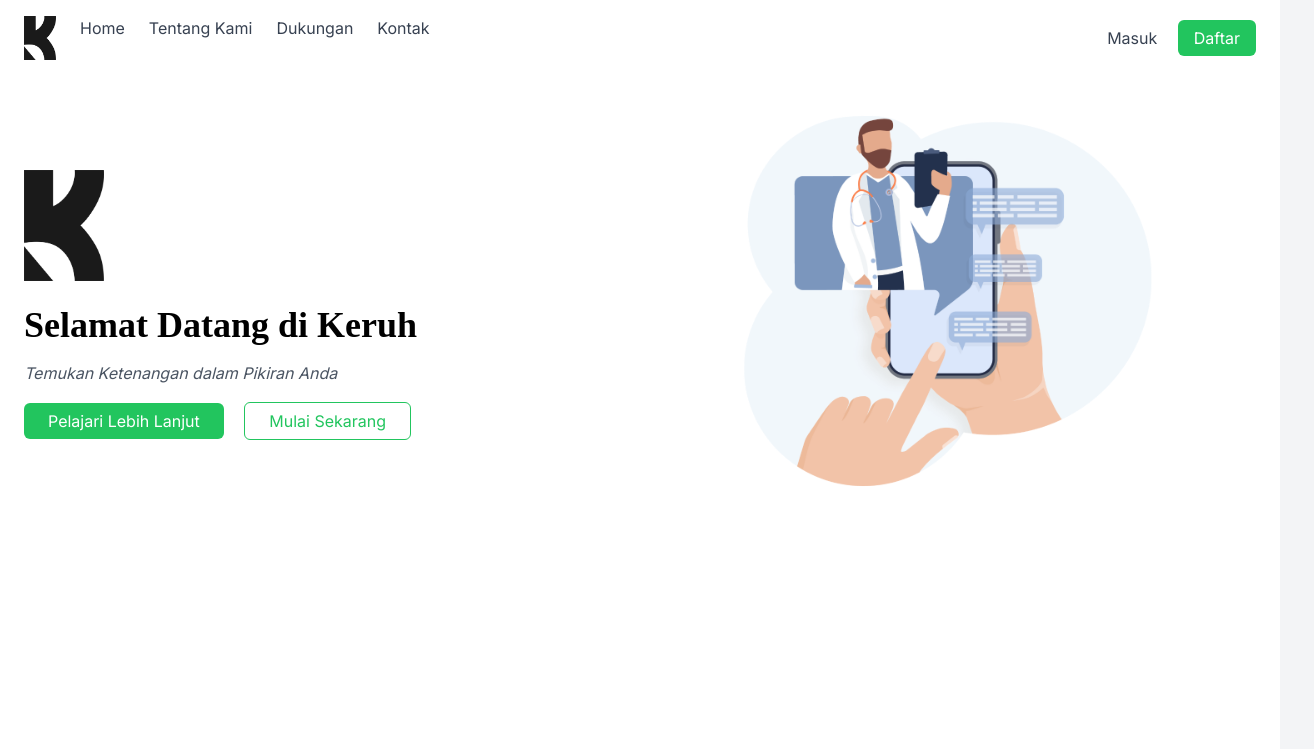
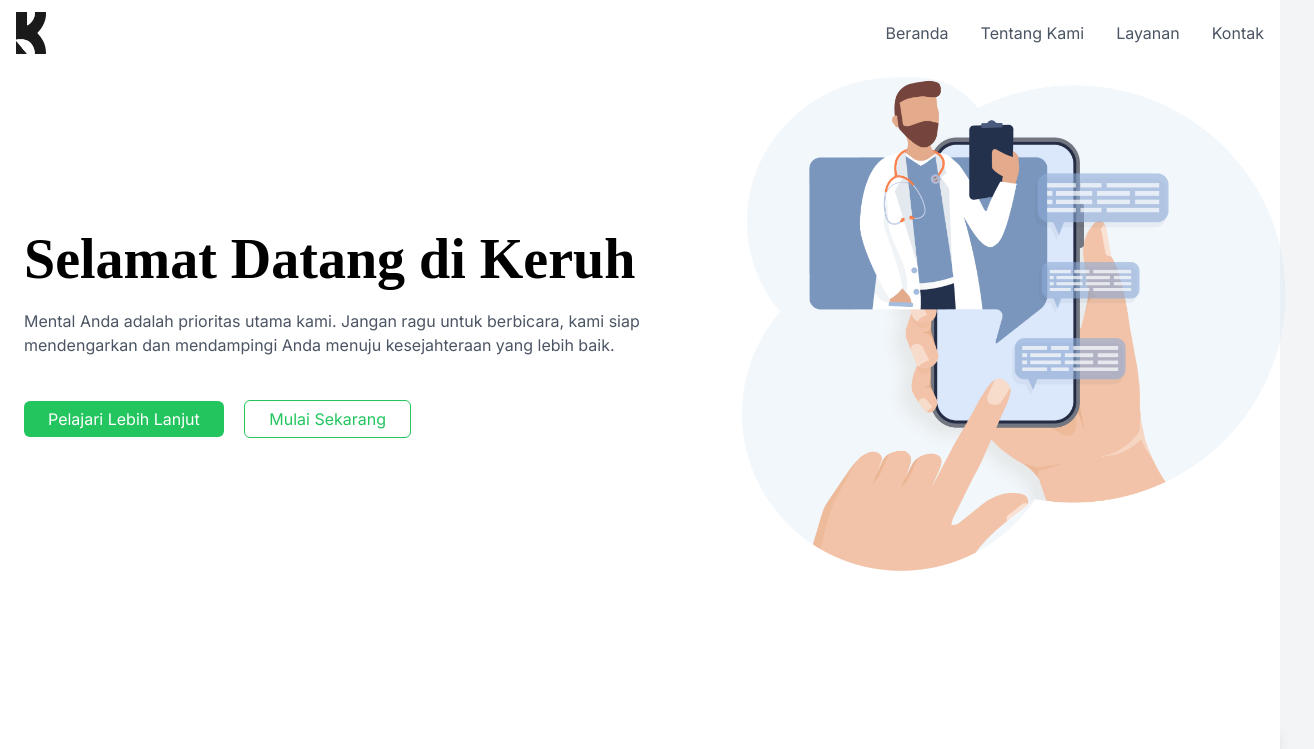
Before and after one commit to HadHanns/Keruh-Platform-Kesehatan-Mental, a website: page index.html in a window 1280 px wide. Shown: the top 749 px of the page, 1314 px wide, since content can reach past the window. Drawn offline with nearby package versions, Linux system fonts and the light colour scheme.

Commit message:
Cihuyyyyy

```diff
--- a/index.html
+++ b/index.html
@@ -14,50 +14,77 @@
     body {
       font-family: 'Inter', sans-serif;
     }
+
+    .glassmorphism {
+        background: rgba(255, 255, 255, 0.2);
+        backdrop-filter: blur(10px);
+        -webkit-backdrop-filter: blur(10px);
+    }
+    #navbar {
+            transition: all 0.5s ease-in-out;
+    }
+    #navbar a {
+        transition: color 0.3s ease-in-out;
+    }
+    html {
+        scroll-behavior: smooth;
+    }
+
+    @media screen and (prefers-reduced-motion: reduce) {
+        html {
+            scroll-behavior: auto;
+        }
+    }
   </style>
 </head>
 <body class="bg-gray-100">
 
   <!-- Header -->
-  <header class="bg-white shadow-md py-4">
-    <div class="container mx-auto flex justify-between items-center px-6">
-
-      <nav>
-        <ul class="flex space-x-6">
-          <li><img src="/Assets/img/LOGO ANJAY.png" class="h-89 w-8 font-bold"></li>
-          <li><a href="#" class="text-gray-700">Home</a></li>
-          <li><a href="#" class="text-gray-700">Tentang Kami</a></li>
-          <li><a href="#" class="text-gray-700">Dukungan</a></li>
-          <li><a href="#" class="text-gray-700">Kontak</a></li>
-        </ul>
-      </nav>
-      <div>
-        <a href="login-page.html" class="text-gray-700 px-4">Masuk</a>
-        <a href="register-page.html" class="bg-green-500 text-white px-4 py-2 rounded-md">Daftar</a>
-      </div>
+  <header id="navbar" class="fixed top-0 left-0 right-0 z-50 transition-colors duration-300">
+    <nav class="container mx-auto px-4 py-3">
+        <div class="flex items-center justify-between">
+            <a href="#" class="text-xl font-bold text-gray-800 transition-colors duration-300"><img src="Assets/img/LOGO ANJAY.png" alt="" width="30"></a>
+            <div class="hidden md:flex space-x-8">
+                <a href="#beranda" class="text-gray-600 hover:text-gray-800 transition-colors duration-300">Beranda</a>
+                <a href="#tentang" class="text-gray-600 hover:text-gray-800 transition-colors duration-300">Tentang Kami</a>
+                <a href="#" class="text-gray-600 hover:text-gray-800 transition-colors duration-300">Layanan</a>
+                <a href="#" class="text-gray-600 hover:text-gray-800 transition-colors duration-300">Kontak</a>
+            </div>
+            <button id="menu-toggle" class="md:hidden focus:outline-none">
+                <svg class="w-6 h-6" fill="none" stroke="currentColor" viewBox="0 0 24 24" xmlns="http://www.w3.org/2000/svg">
+                    <path stroke-linecap="round" stroke-linejoin="round" stroke-width="2" d="M4 6h16M4 12h16M4 18h16"></path>
+                </svg>
+            </button>
+        </div>
+    </nav>
+    <div id="mobile-menu" class="md:hidden hidden bg-white">
+        <a href="#" class="block py-2 px-4 text-gray-600 hover:bg-gray-100">Beranda</a>
+        <a href="#" class="block py-2 px-4 text-gray-600 hover:bg-gray-100">Tentang Kami</a>
+        <a href="#" class="block py-2 px-4 text-gray-600 hover:bg-gray-100">Layanan</a>
+        <a href="#" class="block py-2 px-4 text-gray-600 hover:bg-gray-100">Kontak</a>
     </div>
-  </header>
+</header>
 
   <!-- Hero Section -->
-  <section class="bg-white pb-32 h-[90vh]">
-    <div class="container mx-auto flex flex-col md:flex-row items-center px-6">
+  <section id="beranda" class="bg-white pb-32 h-[90vh]">
+    <div class="container mx-auto flex flex-wrap flex-col md:flex-row items-center px-6">
       <div class="md:w-1/2">
-        <img src="/Assets/img/LOGO ANJAY.png" class="h-25 w-20 font-bold">
         <br>
-        <h1 class="text-4xl font-bold mb-4" style="font-family: 'Lucida Bright', serif;">Selamat Datang di Keruh</h1>
-        <p class="text-gray-600 mb-6" style="font-style: italic;">Temukan Ketenangan dalam Pikiran Anda</p>
+        <h1 class="text-[56px] font-bold mb-2" style="font-family: 'Merriweather';">Selamat Datang di Keruh</h1>
+        <p class="text-gray-600 mb-[50px]" style="font-style: Montserrat;"> Mental Anda adalah prioritas utama kami.
+            Jangan ragu untuk berbicara, kami siap mendengarkan dan mendampingi Anda menuju kesejahteraan yang lebih baik.</p>
         <div class="space-x-4">
           <a href="#" class="bg-green-500 text-white px-6 py-2 rounded-md">Pelajari Lebih Lanjut</a>
           <a href="AI-Keruh.html" class="border border-green-500 text-green-500 px-6 py-2 rounded-md">Mulai Sekarang</a>
         </div>
       </div>
       <div class="md:w-1/2 mt-8 md:mt-0">
-        <img src="Assets/img/hape.png.PNG" class="mx-auto mp-2" width="450px" alt="Nature" class="rounded-md">
+        <img src="Assets/img/hape.png.PNG" class="mx-auto mr-[-58px] mt-6" width="600px" alt="Nature" class="rounded-md">
       </div>
     </div>
   </section>
 
-  <section class="bg-white pb-32 h-[90vh]">
+  <section id="tentang" class="bg-white pb-32 h-[90vh]">
     <div class="flex flex-col md:flex-row items-center bg-white p-8 rounded-lg shadow-lg">
       <!-- Gambar -->
       <div class="md:w-1/2">
@@ -191,5 +218,30 @@
     </div>
   </footer>
 
+  <script>
+    const navbar = document.getElementById('navbar');
+   const menuToggle = document.getElementById('menu-toggle');
+   const mobileMenu = document.getElementById('mobile-menu');
+   let lastScrollTop = 0;
+
+   window.addEventListener('scroll', function() {
+       let scrollTop = window.pageYOffset || document.documentElement.scrollTop;
+
+       if (scrollTop > 50) {
+           navbar.classList.add('glassmorphism', 'shadow-lg');
+           navbar.classList.remove('bg-transparent');
+       } else {
+           navbar.classList.remove('glassmorphism', 'shadow-lg');
+           navbar.classList.add('bg-transparent');
+       }
+
+       lastScrollTop = scrollTop <= 0 ? 0 : scrollTop;
+   }, false);
+
+   menuToggle.addEventListener('click', function() {
+       mobileMenu.classList.toggle('hidden');
+   });
+</script>
+
 </body>
 </html>
```
